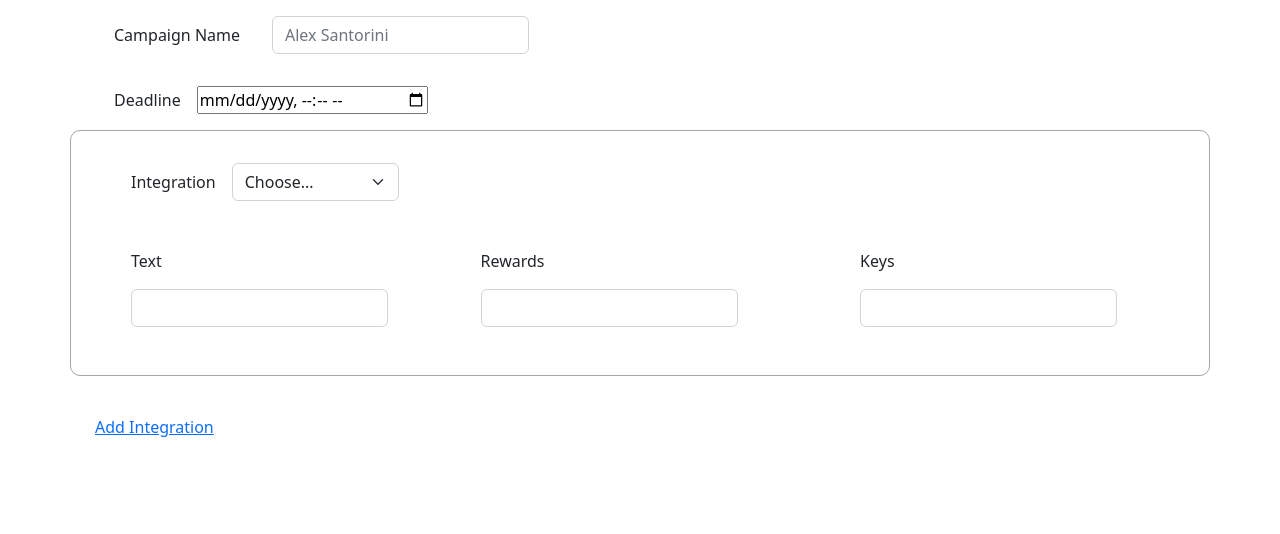
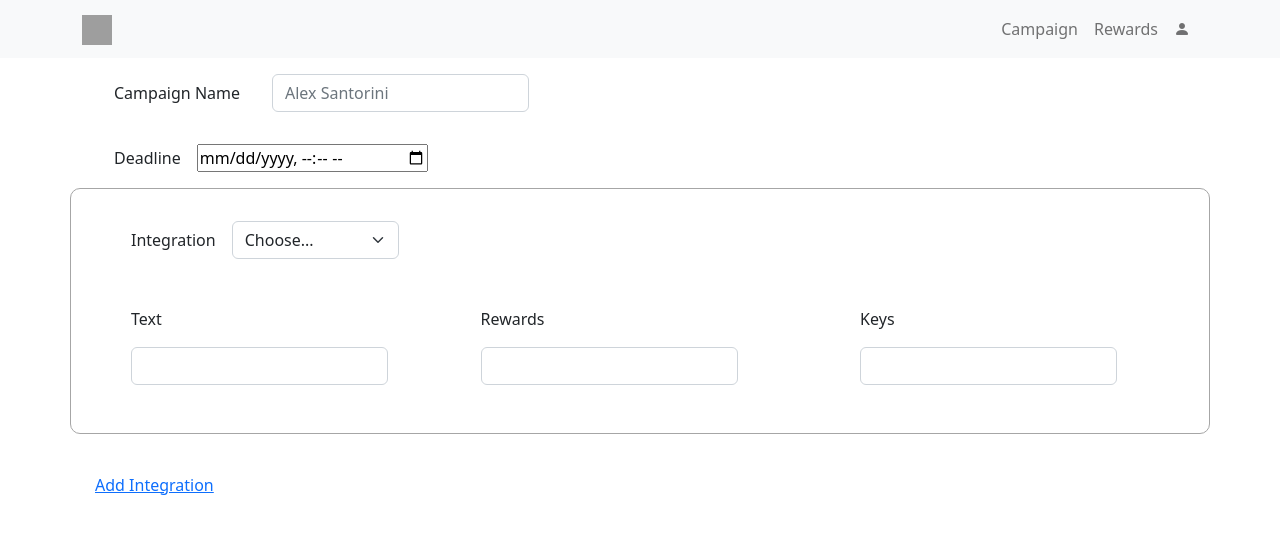
Before and after one commit to zoek1/galaxy, a React (Create React App) app in the folder dapp/: page /new in a window 1280 px wide. Shown: the top 534 px of the page. Built offline with nearby package versions, Linux system fonts and the light colour scheme; grey boxes are pictures that could not be loaded.

Commit message:
Navbar added

```diff
--- /dev/null
+++ b/dapp/src/components/Navbar.js
@@ -0,0 +1,28 @@
+import React from 'react'
+
+function Navbar(){
+  return(
+    <nav className="navbar navbar-expand-lg navbar-light bg-light">
+      <div className="container">
+        <a className="navbar-brand" href="#">
+          <img src="#" width="30" height="30" alt=""/>
+        </a>
+        <div className="d-flex justify-content-end align-items-baseline" id="navbarTogglerDemo01">
+         <ul className="navbar-nav mr-auto mt-2 mt-lg-0">
+           <li className="nav-item">
+             <a className="nav-link" href="#">Campaign</a>
+           </li>
+           <li className="nav-item">
+             <a className="nav-link" href="#">Rewards</a>
+           </li>
+           <li className="nav-item">
+             <a className="nav-link bi bi-person-fill" href="#"></a>
+           </li>
+         </ul>
+        </div>
+      </div>
+    </nav>
+  )
+}
+
+export default Navbar;
--- a/dapp/src/pages/NewCampaignPage.js
+++ b/dapp/src/pages/NewCampaignPage.js
@@ -1,7 +1,10 @@
 import React from 'react'
+import Navbar from '../components/Navbar'
 
 function NewCampaignPage (){
   return(
+    <div>
+      <Navbar/>
       <div className="container">
         <form className="d-flex row">
 
@@ -65,7 +68,7 @@ function NewCampaignPage (){
         </form>
 
         <button className=" btn btn-link ">Add Integration</button>
-
+      </div>
     </div>
   )
 }
--- a/dapp/src/pages/ViewCampaignPage.js
+++ b/dapp/src/pages/ViewCampaignPage.js
@@ -1,4 +1,5 @@
 import React from 'react'
+import Navbar from '../components/Navbar'
 import IntegrationButton from '../components/IntegrationButton'
 
 const Fields = [
@@ -26,6 +27,8 @@ const Fields = [
 
 function ViewCampaignPage (){
   return(
+    <div>
+      <Navbar/>
       <div className="view container d-flex flex-column align-items-center justify-content-center h-100">
         {
           Fields.map(field =>(
@@ -35,6 +38,7 @@ function ViewCampaignPage (){
           ))
         }
       </div>
+    </div>
   )
 }
 
```
Also changed, not shown: dapp/src/components/navbar.js (deleted). Lines whose indentation alone changed are shown as unchanged.
